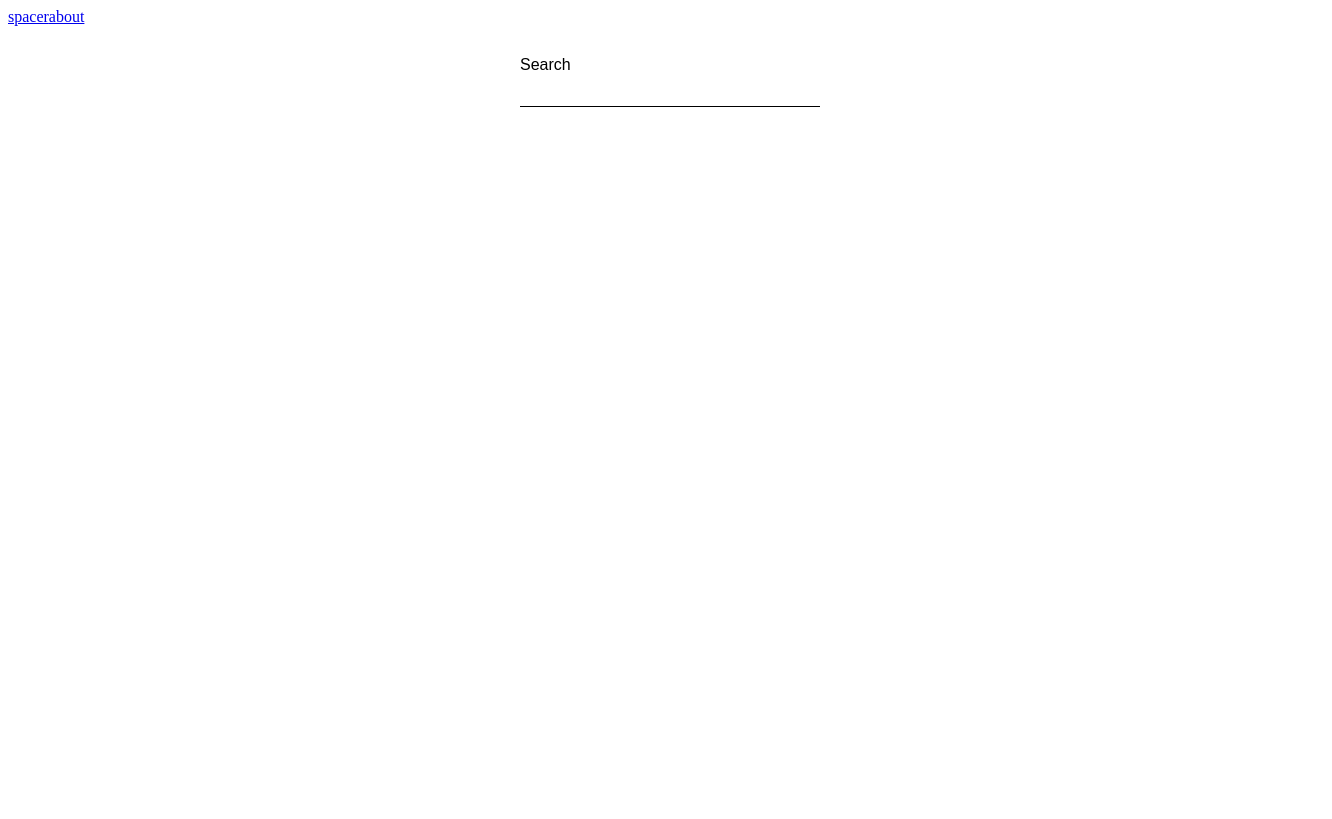
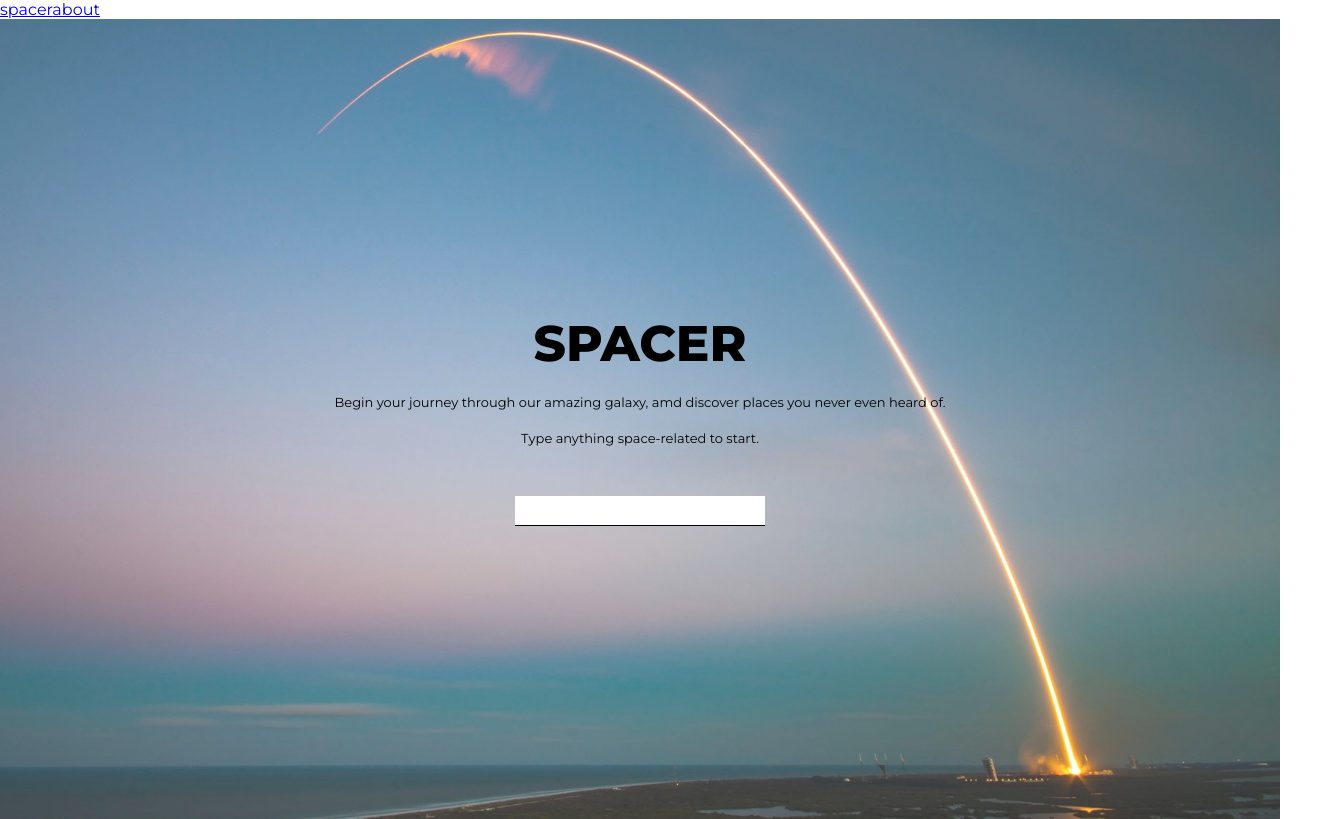
Before and after one commit to michsko544/spacer, a Vue app: page / in a window 1280 px wide. Shown: the whole page, 1332 px wide, since content can reach past the window. Built offline with nearby package versions, Linux system fonts and the light colour scheme.

Commit message:
Add basic hero image view

```diff
--- a/src/App.vue
+++ b/src/App.vue
@@ -8,4 +8,16 @@
   </div>
 </template>
 
-<style lang="scss" scoped/>
+<style lang="scss">
+  @import url('https://fonts.googleapis.com/css?family=Montserrat:300,400,600,800&display=swap');
+
+  * {
+    box-sizing: border-box;
+  }
+
+  body {
+    font-family: 'Montserrat', sans-serif;
+    margin:0;
+    padding:0;
+  }
+</style>
--- /dev/null
+++ b/src/components/Claim.vue
@@ -0,0 +1,39 @@
+<template>
+    <div class="claimWrapper">
+        <h1 class="claim">SPACER</h1>
+        <p class="subclaim">
+            Begin your journey through our amazing galaxy,
+            amd discover places you never even heard of.
+        </p>
+        <p class="subclaim">
+            Type anything space-related to start.
+        </p>
+    </div>
+</template>
+
+<script>
+    export default {
+      name: 'Claim',
+    }
+</script>
+
+<style lang="scss" scoped>
+    .claimWrapper{
+        display: flex;
+        flex-direction: column;
+        justify-content: center;
+        align-items: center;
+    }
+
+    .claim {
+        font-size: 50px;
+        margin:0;
+    }
+
+    .subclaim {
+        margin: 20px 0 0;
+        font-size: 13px;
+        text-align: center;
+    }
+
+</style>
--- /dev/null
+++ b/src/components/SearchInput.vue
@@ -0,0 +1,26 @@
+<template>
+    <div class="searchWrapper">
+      <input name="search" id="search" v-model="searchValue" @input="handleInput"/>
+    </div>
+</template>
+
+<script>
+    export default {
+        name: 'SearchInput',
+    }
+</script>
+
+<style lang="scss" scoped>
+  .searchWrapper {
+    display: flex;
+    flex-direction: column;
+    width: 250px;
+    margin-top: 50px;
+
+    input {
+    height: 30px;
+    border: 0;
+    border-bottom: 1px solid black;
+    }
+  }
+</style>
--- a/src/views/Search.vue
+++ b/src/views/Search.vue
@@ -1,14 +1,7 @@
 <template>
   <div class="wrapper">
-    <div class="search">
-      <label for="search">Search</label>
-      <input name="search" id="search" v-model="searchValue" @input="handleInput">
-      <ul>
-        <li v-for="item in results" :key="item.data[0].nasa_id">
-          <p>{{item.data[0].description}}</p>
-        </li>
-      </ul>
-    </div>
+    <Claim/>
+    <SearchInput/>
   </div>
 </template>
 
@@ -16,11 +9,17 @@
 // eslint-disable-next-line
 import axios from 'axios';
 import debounce from 'lodash.debounce';
+import Claim from '@/components/Claim.vue';
+import SearchInput from '@/components/SearchInput.vue';
 
 const API = 'https://images-api.nasa.gov';
 
 export default {
   name: 'Search',
+  components: {
+    Claim,
+    SearchInput,
+  },
   data() {
     return {
       searchValue: '',
@@ -47,24 +46,16 @@ export default {
     display:flex;
     flex-direction: column;
     align-items: center;
+    justify-content: center;
     margin:0;
+    height: 100vh;
     padding:30px;
     width:100%;
+    background-image: url('../assets/heroimage.jpg');
+    background-repeat: no-repeat;
+    background-size: cover;
+    background-position: 80% 0;
   }
 
-  .search{
-    display:flex;
-    flex-direction: column;
-    width:300px;
-  }
 
-  label{
-    font-family: Montserrat, sans-serif;
-  }
-
-  input{
-    height:30px;
-    border:0;
-    border-bottom: 1px solid black;
-  }
 </style>
```
